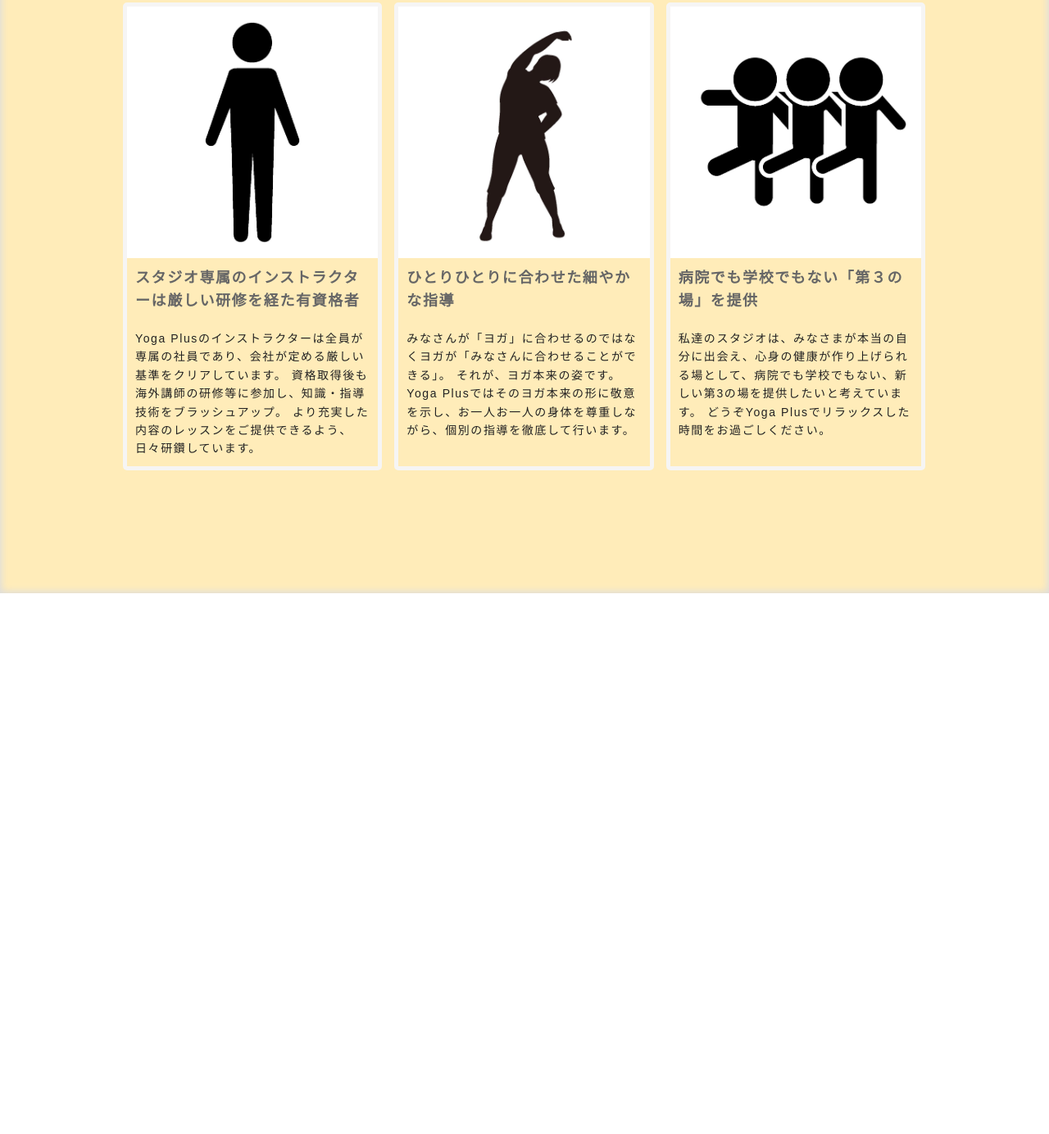
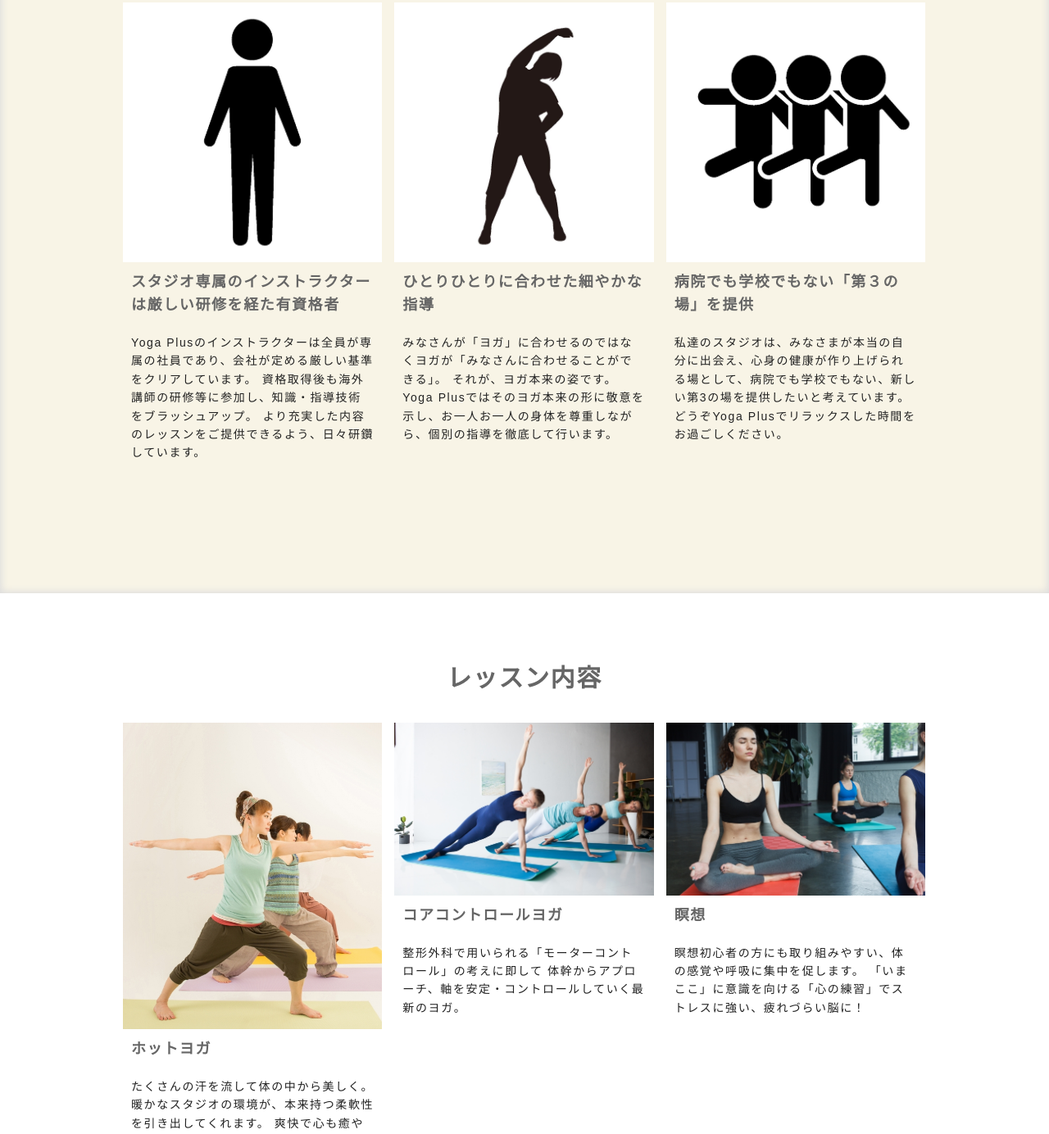
Before and after one commit to yutech941/Yoga-Plus, a plain HTML site: page index.html in a window 1280 px wide. Shown: the part 1416-2800 px from the top of the page at 82% size. Before the commit the page ends 2140 px from the top, so only its background shows below. Drawn offline with nearby package versions, Linux system fonts and the light colour scheme.

Commit message:
レッスン内容追加&背景色アイボリー

```diff
--- a/Foundation/_variable.scss
+++ b/Foundation/_variable.scss
@@ -3,7 +3,7 @@
 // ==============================
 $font-color_default: #222222;
 $font-color_date: #C0C0C0;
-$color_emphasis:#8EF1FF ;
+$color_emphasis: #DBDBDB;
 $site-width: 980px;
 $font-size_s: 12px;
 $font-size_m: 14px;
@@ -26,7 +26,7 @@ $space_xl: 20px;
 $space_xxl: 30px;
 $space_3l: 40px;
 
-$bg-color_beige:#FFECB9;
+$bg-color_ivory: #f8f4e6;
 
 $letter_space_big :0.1em;
 
--- a/Layout/_header.scss
+++ b/Layout/_header.scss
@@ -2,9 +2,10 @@
 // header
 // ==================================
 .l-header{
+  background:white;
   box-sizing:border-box;
   width:100%;
-  height:80px;
+  height:48px;
   display:flex;
   align-items:center;
   justify-content:space-between;
--- a/Object/Component/_container.scss
+++ b/Object/Component/_container.scss
@@ -46,7 +46,7 @@
       }
 
       &:before, &:after {
-        border-top: 1px solid #2e1f1a;
+        border-top: 1px solid black;
         content: "";
         display: block;
         position: relative;
--- a/Object/Component/_panel.scss
+++ b/Object/Component/_panel.scss
@@ -7,19 +7,17 @@
   margin-right: $space_l;
   margin-bottom: $space_l;
   box-sizig: border-box;
-  &__middle{
+  &__title{
     font-size:$font-size_l;
     color:#666666;
     font-weight:bold;
     padding:$space_m;
   }
-  &__foot{
+  &__text{
     font-size:$font-size_m;
     padding:10px;
   }
-  &__border{
-    border-radius:5px;
-    border:5px solid #f6f5f4;
+  &__lesson-img img{
   }
   &__group{
     margin-right:-$space_l;
@@ -35,4 +33,11 @@
       margin: 0 auto $space_l auto;
     }
   }
+  &__lesson{
+    width:calc(33.3% - #{$space_l});
+    @include mq(){
+      width:100%;
+      margin: 0 auto $space_l auto;
+    }
+  }
 }
--- a/Object/Project/_news.scss
+++ b/Object/Project/_news.scss
@@ -7,7 +7,7 @@
   overflow-y:scroll;
   margin:0 auto;
   border-radius:5px;
-  background: $bg-color_beige;
+  background: $bg-color_ivory;
   padding:$space_l $space_xl;
   &__item{
     margin-bottom:$space_s;
--- a/Object/Utility/_utility.scss
+++ b/Object/Utility/_utility.scss
@@ -1,5 +1,5 @@
 .u-bg-Color {
-  background:$bg-color_beige;
+  background:$bg-color_ivory;
   box-shadow: 0px 0px 8px 2px #ddd inset;
 }
 .u-detail__title{
--- a/index.html
+++ b/index.html
@@ -14,6 +14,7 @@
     <!-- ヘッダー -->
 <header class ="l-header"  class="js-float-menu">
     <h1 class="c-title">Yoga Plus</h1>
+
     <!-- ハンバーガーメニュー -->
     <div class="c-menu-trigger js-toggle-sp-menu">
         <span></span>
@@ -21,6 +22,7 @@
         <span></span>
     </div>
     <!-- フロートヘッダー -->
+    <div class="js-toggle-sp-menu">
     <nav class="c-nav-menu js-toggle-sp-menu-target">
         <ul class="c-menu">
             <li class="c-menu__item"><a class="c-menu__link" href="">ホーム</a></li>
@@ -31,12 +33,16 @@
             <li class="c-menu__item"><a class="c-menu__link" href="#contact">お問い合わせ</a></li>
         </ul>
     </nav>
+    </div>
 </header>
+
 <main>
     <!-- ヒーローバナー -->
     <section class="l-hero js-float-menu-target">
-        <h2 class="l-hero__title">人生に余裕を、ヨガのある生活</h2>
+        <h2 class="l-hero__title">なりたい姿になれる場所<br>
+            〜ヨガのある生活〜</h2>
     </section>
+
 
     <!-- お知らせ -->
     <section class="c-container c-container-ornament" id="news">
@@ -78,47 +84,95 @@
         <h3 class="c-container__title_sub"><span class="u-detail__title">Yoga Plusが大切にしていること</span></h3>
     <div class="c-container__body">
         <div class="c-panel c-panel__group c-panel__group--flex">
-            <div class="c-panel c-panel__border c-panel__mission">
-            <div class="c-panel__head">
+            <div class="c-panel c-panel__mission">
+            <div class="c-panel__img">
     <img src="./images/mission1.jpg" alt="">
             </div>
-        <div class="c-panel__middle">
+        <div class="c-panel__title">
             <h4>スタジオ専属のインストラクターは厳しい研修を経た有資格者</h4>
         </div>
-                <div class="c-panel__foot">
+                <div class="c-panel__text">
             <p>Yoga Plusのインストラクターは全員が専属の社員であり、会社が定める厳しい基準をクリアしています。
                 資格取得後も海外講師の研修等に参加し、知識・指導技術をブラッシュアップ。
                 より充実した内容のレッスンをご提供できるよう、日々研鑽しています。</p>
         </div>
             </div>
-                <div class="c-panel c-panel__border c-panel__mission">
-                    <div class="c-panel__head">
+                <div class="c-panel c-panel__mission">
+                    <div class="c-panel__img">
                         <img src="./images/mission2.jpg" alt="">
                     </div>
-                    <div class="c-panel__middle">
+                    <div class="c-panel__title">
                         <h4>ひとりひとりに合わせた細やかな指導</h4>
                     </div>
-                    <div class="c-panel__foot">
+                    <div class="c-panel__text">
                         <p>みなさんが「ヨガ」に合わせるのではなくヨガが「みなさんに合わせることができる」。
                             それが、ヨガ本来の姿です。
                             Yoga Plusではそのヨガ本来の形に敬意を示し、お一人お一人の身体を尊重しながら、個別の指導を徹底して行います。</p>
                     </div>
                 </div>
-                    <div class="c-panel c-panel__border c-panel__mission">
-                     <div class="c-panel__head">
+                    <div class="c-panel c-panel__mission">
+                     <div class="c-panel__img">
                         <img src="./images/mission3.jpg" alt="">
                     </div>
-                        <div class="c-panel__middle">
+                        <div class="c-panel__title">
                     <h4>病院でも学校でもない「第３の場」を提供</h4>
                         </div>
-                    <div class="c-panel__foot">
+                    <div class="c-panel__text">
                         <p>私達のスタジオは、みなさまが本当の自分に出会え、心身の健康が作り上げられる場として、病院でも学校でもない、新しい第3の場を提供したいと考えています。
-                            どうぞYoga Plusでリラックスした時間をお過ごしください。</p>
+                            どうぞYoga Plusでリラックスした時間をお過ごしください。
+                        </p>
                     </div>
                     </div>
              </div>
             </div>
-        </>
     </div>
 </section>
+    <section class="c-container" id="lesson">
+        <h2 class="c-container__title"><span class="u-detail__title">レッスン内容</span></h2>
+        <div class="c-container__body">
+            <div class="c-panel c-panel__group c-panel__group--flex">
+                <div class="c-panel c-panel__lesson">
+<div class="c-panel__lesson-img">
+     <img src="./images/lesson1.jpg" alt="">
+            </div>
+                    <div class="c-panel__title">
+                       <h4>ホットヨガ</h4>
+                    </div>
+                    <div class="c-panel__text">
+<p>たくさんの汗を流して体の中から美しく。暖かなスタジオの環境が、本来持つ柔軟性を引き出してくれます。
+    爽快で心も癒やされ、柔軟性もUP。
+</p>
+                </div>
+                </div>
+                <div class="c-panel c-panel__lesson">
+                    <div class="c-panel__lesson-img">
+                        <img src="./images/lesson2.jpg" alt="">
+                    </div>
+                    <div class="c-panel__title">
+                        <h4>コアコントロールヨガ</h4>
+                    </div>
+                    <div class="c-panel__text">
+                        <p>整形外科で用いられる「モーターコントロール」の考えに即して
+                            体幹からアプローチ、軸を安定・コントロールしていく最新のヨガ。</p>
+                    </div>
+                </div>
+                <div class="c-panel c-panel__lesson">
+                    <div class="c-panel__lesson-img">
+                        <img src="./images/lesson3.jpg" alt="">
+                    </div>
+                    <div class="c-panel__title">
+                        <h4>瞑想</h4>
+                    </div>
+                    <div class="c-panel__text">
+                        <p>瞑想初心者の方にも取り組みやすい、体の感覚や呼吸に集中を促します。
+                            「いまここ」に意識を向ける「心の練習」でストレスに強い、疲れづらい脳に！</p>
+                    </div>
+                </div>
+
+
+            </div>
+            </div>
+        </div>
+    </section>
 </main>
+</body>
```
Also changed, not shown: css/style.css, images/lesson1.jpg (added), images/lesson2.jpg (added), images/lesson3.jpg (added), images/lesson4.jpg (added).
